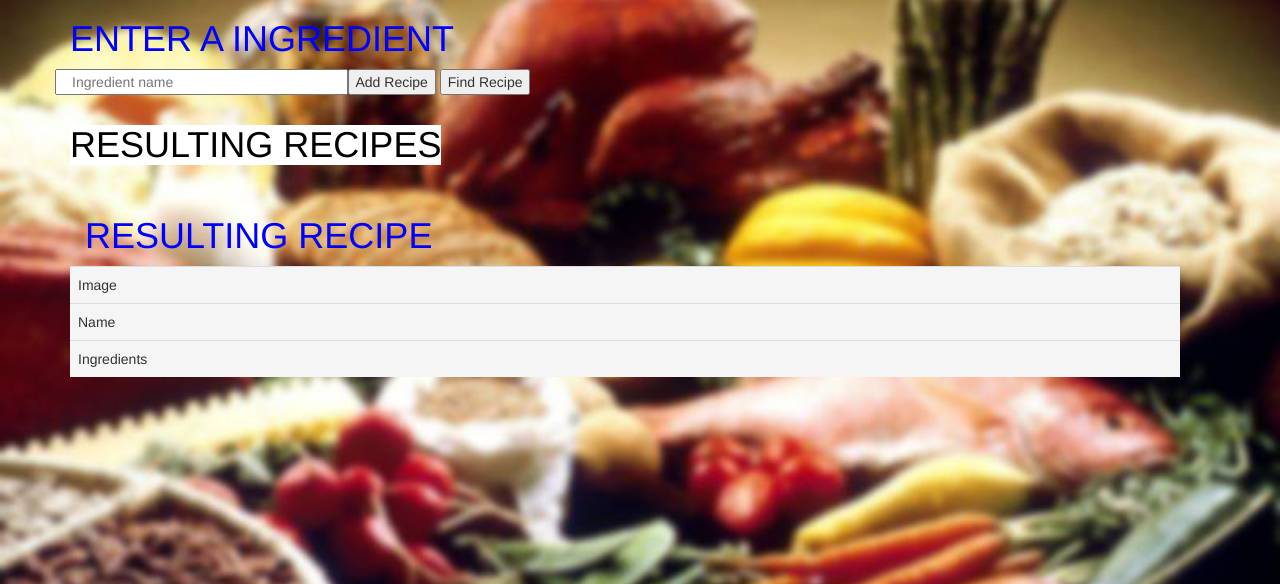
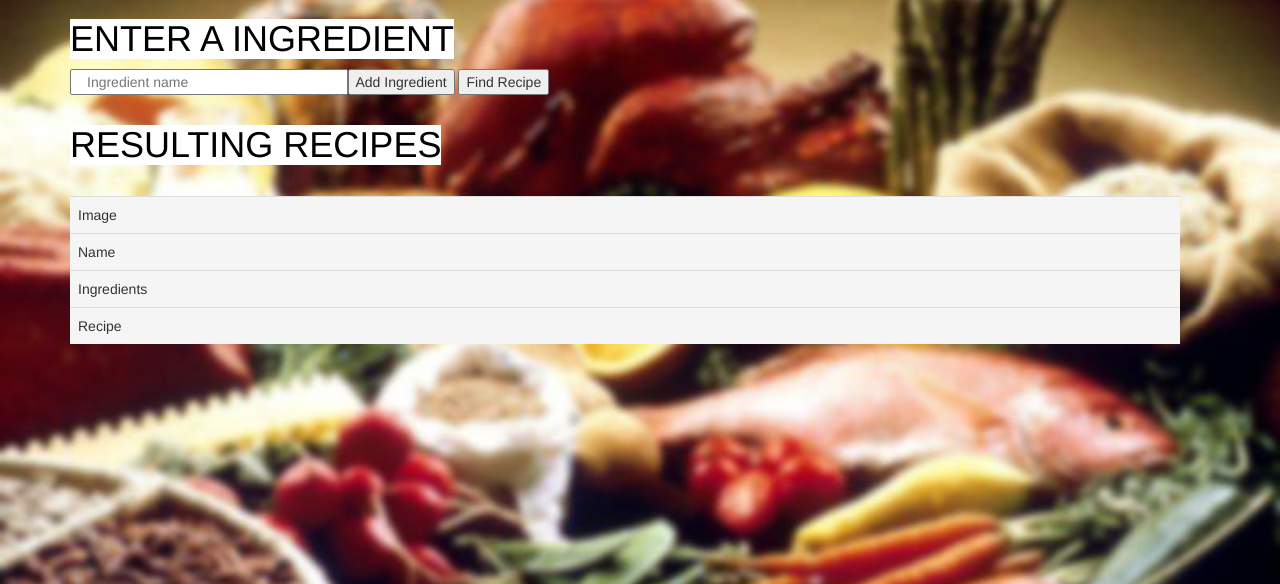
Before and after one commit to dhalima3/Empty-Fridge, a Flask app: page / in a window 1280 px wide. Shown: the part 51-635 px from the top of the page. Run offline with Flask 2, Linux system fonts and the light colour scheme; some libraries are stand-ins or nearby versions.

Commit message:
ui changes

```diff
--- a/app/templates/index.html
+++ b/app/templates/index.html
@@ -56,14 +56,14 @@
     <!-- Page Content -->
     <div class="container">
 
+        <h1 style="color:black; background:white; display: inline-block">
+                    ENTER A INGREDIENT
+        </h1>
 
-        <div class="row">
+        <div class="row col-md-12">
             <!-- <form action="" method="post" name="recipe"> -->
-                <h1 class="col-md-12" style="color:blue">
-                    ENTER A INGREDIENT
-                </h1>
                 <input type="text" class="col-md-3" id="recipeAdd" placeholder="Ingredient name">
-                <p><button onClick="addReq()"> Add Recipe</button>
+                <p><button onClick="addReq()"> Add Ingredient</button>
                 <button onClick="sendReq()"> Find Recipe</button></p>
             <!-- </form> -->
         </div>
@@ -75,9 +75,6 @@
         <div class="row">
             <div class="col-md-12 col-sm-12">
                 <table class="table table-striped">
-                   <h1 class="col-md-12" style="color:blue">
-                      RESULTING RECIPE
-                   </h1>
                    <tbody id="RecipeTable">
                         <!-- {% for post in posts %}
                         <tr>
@@ -89,6 +86,7 @@
                         <tr><td class="active">Image</td><td class="active" id="imageTable"></td></tr>
                         <tr><td class="active">Name</td><td class="active" id="nameTable"></td></tr>
                         <tr><td class="active">Ingredients</td><td class="active" id="ingredientsTable"></td></tr>
+                        <tr><td class="active">Recipe</td><td class="active" id="recipeTable"></td></tr>
                    </tbody>
                 </table>
 	        </div>
@@ -113,6 +111,7 @@
         }
         var tempInput = $('#recipeAdd');
         idBuilder = idBuilder.concat(tempInput.val());
+        alert("Ingredient Added");
     }
 
     function sendReq(){
@@ -125,11 +124,13 @@
                 var image = json.Image_Url;
                 var name = json.Name;
                 var ingredients = json.Ingredients;
+                var url = json.URL;
                 // alert(image.text());
                 // $(imageTable).append(response);
                 $(imageTable).append('<img src="' + image + '"">');
                 $(nameTable).append(name);
                 $(ingredientsTable).append(ingredients);
+                $(recipeTable).append('<a href="' + url + '"">' + name + ' Recipe</a>')
             }
         });
         idBuilder = "";
```
